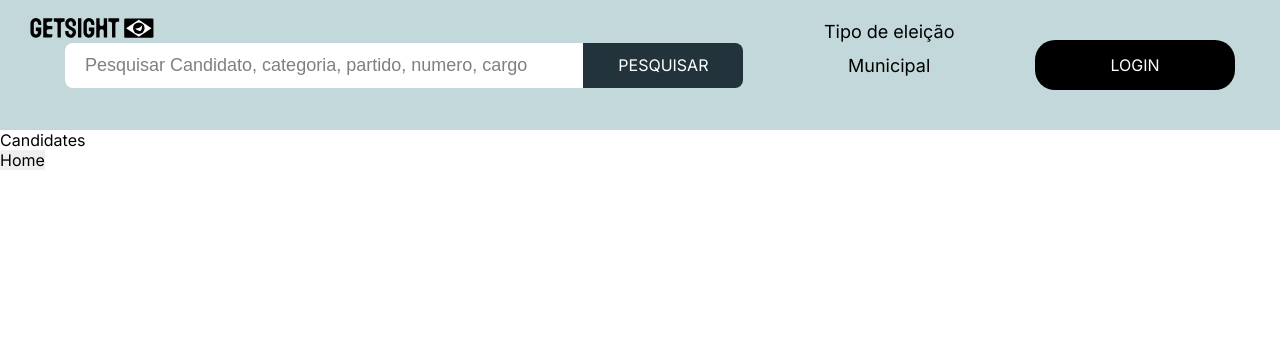
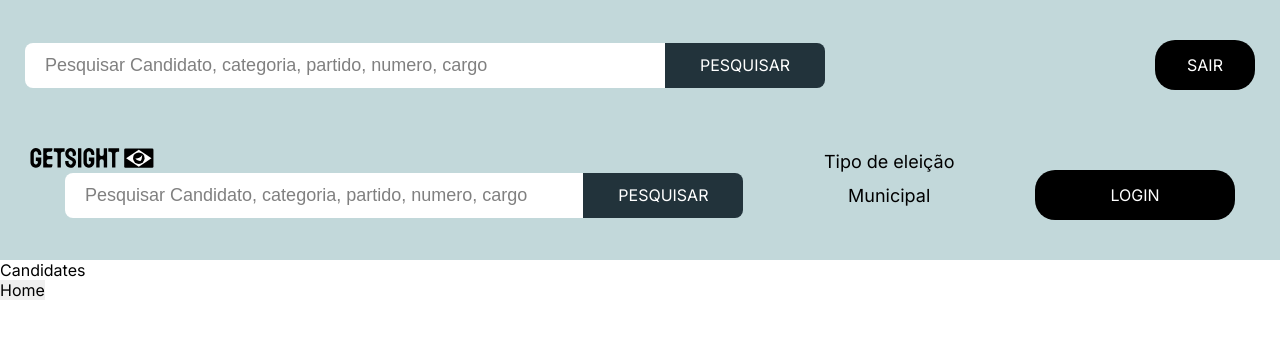
Before and after one commit to vitorschmidt/Getsight, a React (Create React App) app: page /candidates in a window 1280 px wide. Shown: the top 338 px of the page. Built offline with nearby package versions, Linux system fonts and the light colour scheme.

Commit message:
test: testing headers in pages

```diff
--- a/src/Pages/Candidates/index.jsx
+++ b/src/Pages/Candidates/index.jsx
@@ -9,9 +9,10 @@ const Candidates = () => {
   return (
   <>
   {/* coloquei a header aqui da versao não logada pra testar */}
-  <Header bg="#C2D8DA" height="130px" headerVersion="homeCandidates">
+  <Header bg="#C2D8DA" height="130px" headerVersion="dashboardCandidates"/>
+  <Header bg="#C2D8DA" height="130px" headerVersion="homeCandidates"/>
 
-  </Header>
+
   <div>Candidates</div>
   <button onClick={()=> handleNavegation("/home")}>Home</button>
   </>
--- a/src/Pages/Home/index.jsx
+++ b/src/Pages/Home/index.jsx
@@ -6,6 +6,7 @@ const Home = () => {
   return (
   <>
    {/* coloquei a header aqui da versao não logada pra testar */}
+   <Header bg="#C2D8DA" height="130px" headerVersion="dashboard"/>
   <Header bg="#C2D8DA" height="130px" headerVersion="home"/>
   <div>Home</div>
   <button onClick={()=> handleNavegation("/")}>Landing</button>
```
